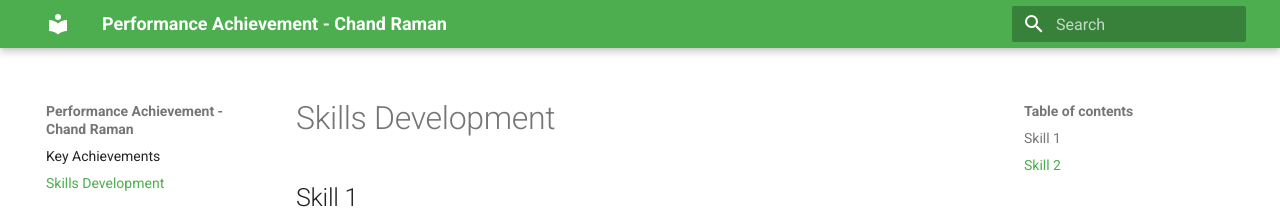
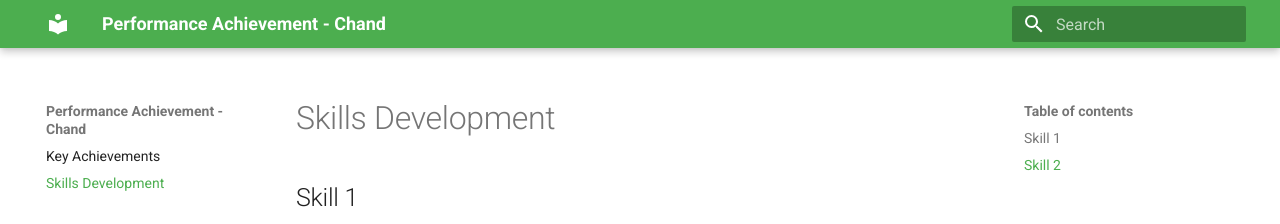
Before and after one commit to skyraman/StarPerformer, an MkDocs documentation site: the page built from docs/skills.md, in a window 1280 px wide. Shown: the top 224 px of the page. Built offline with MkDocs 1.6.1 and Material for MkDocs 9.7.7, drawn with Linux system fonts in a browser that asks for light colours.

Commit message:
Update mkdocs.yml

```diff
--- a/mkdocs.yml
+++ b/mkdocs.yml
@@ -1,4 +1,4 @@
-site_name: Performance Achievement - Chand Raman
+site_name: Performance Achievement - Chand
 nav:
   - Key Achievements: achievements.md
   - Skills Development: skills.md
```
